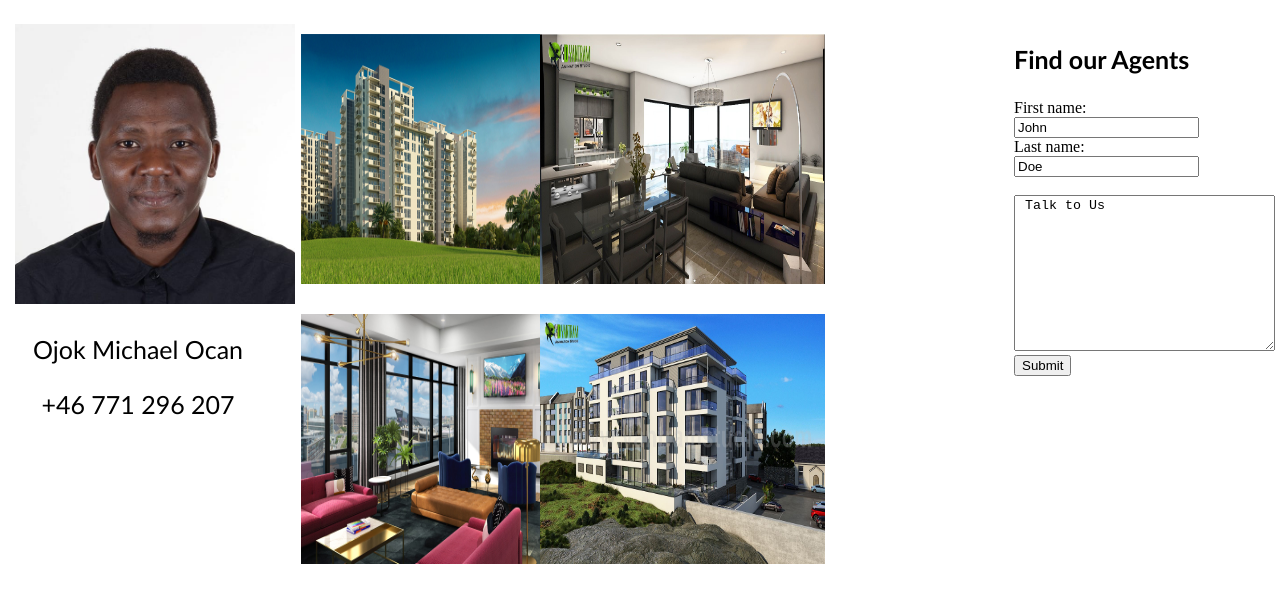
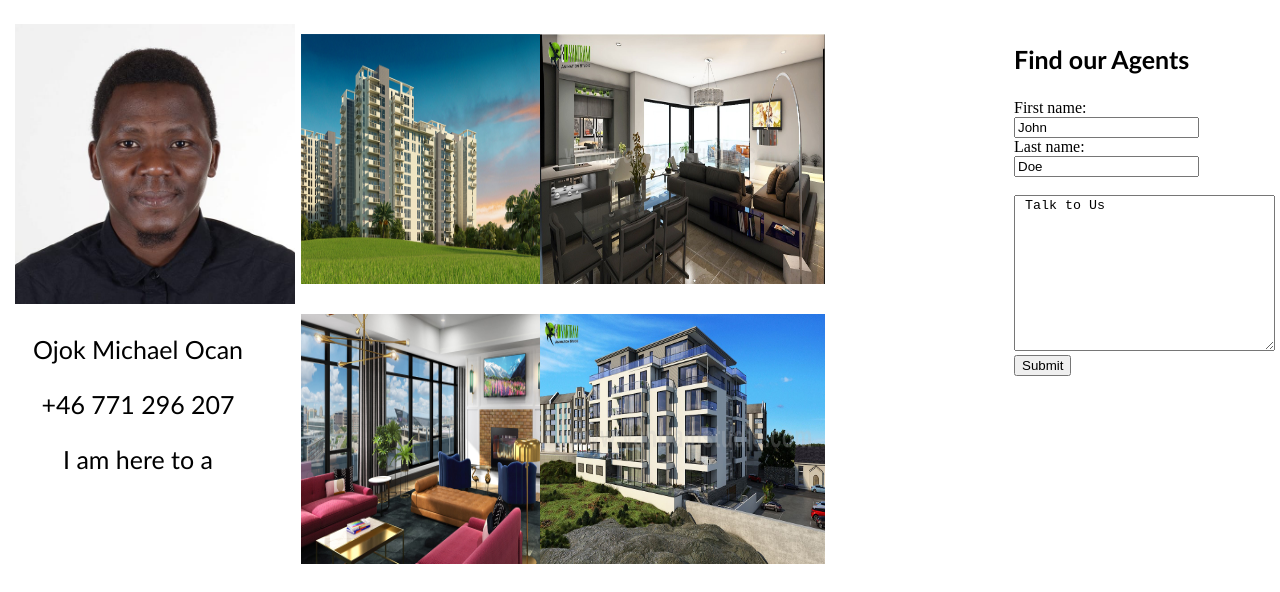
Before and after one commit to Michaelojok11/Mic_Construction_Company, a plain HTML site: page ourservices.html in a window 1280 px wide. Shown: the part 206-798 px from the top of the page. Drawn offline with Linux system fonts and the light colour scheme.

Commit message:
update git

```diff
--- a/ourservices.html
+++ b/ourservices.html
@@ -68,6 +68,7 @@
     <img src="images/directors/Ojokmichaelocan.jpg" alt="#" >
     <p>Ojok Michael Ocan</p>
     <p>+46 771 296 207</p>
+    <p> I am here to a</p>
 
 </div>
 <div class="prop_images">
@@ -125,8 +126,6 @@
 
 
 
-
-
 <!-- footer -->
 <footer class="main_footer">
     <div class="footer">
```
